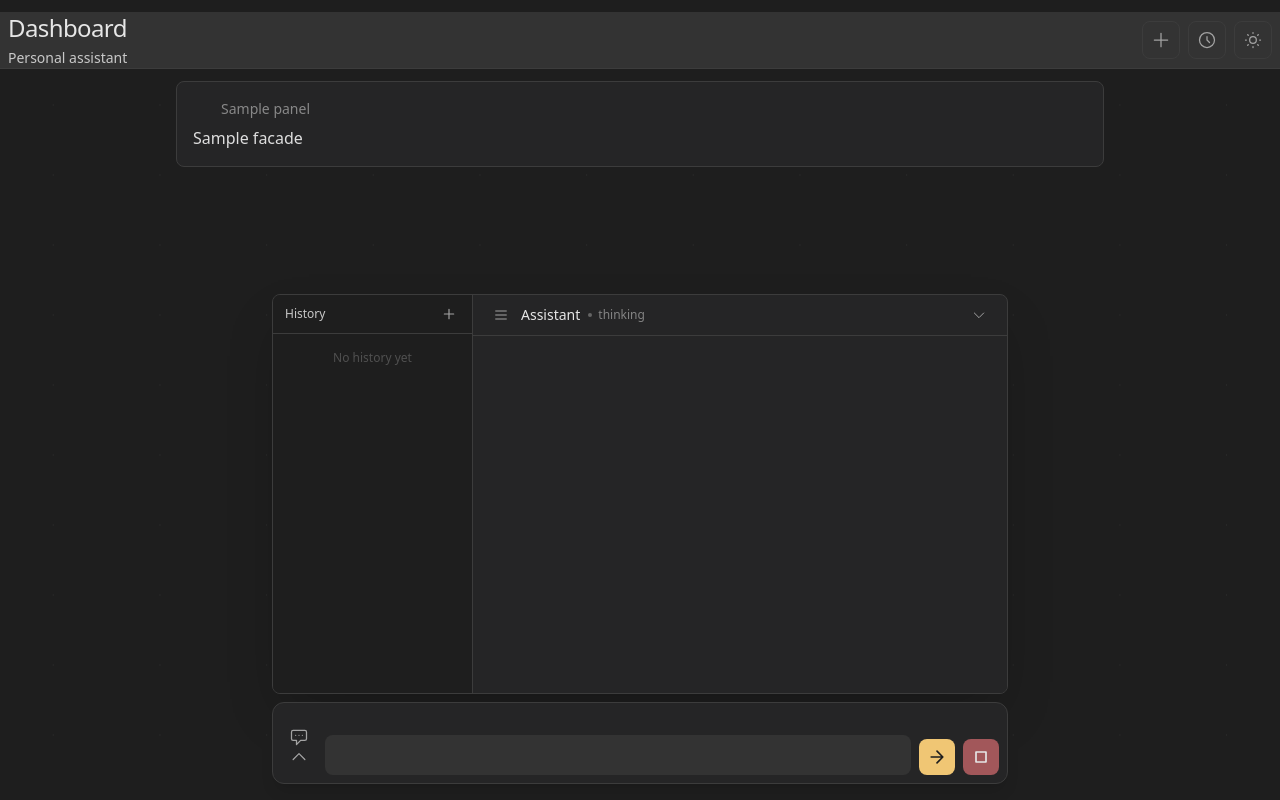
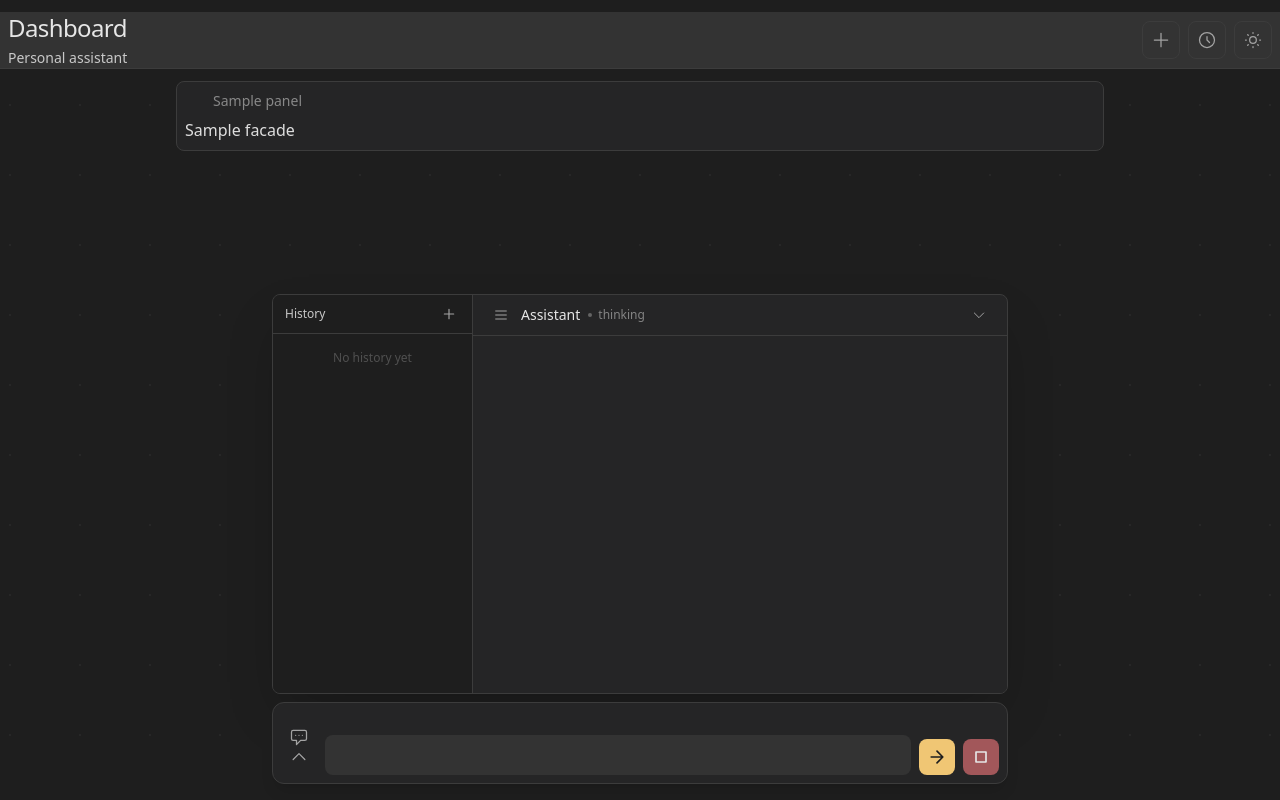
Before and after one commit to CallMeMhz/hypane, a FastAPI app: template app/templates/dashboard.html in a window 1280 px wide. Run offline with FastAPI, Linux system fonts and the light colour scheme; the template is opened without the code that fills it: most values are stand-ins (such as "Sample title", 1, 10 or a date in 2020); style sheets or scripts are compiled from the project's sources.

Commit message:
feat: auto-place panels in first empty grid slot and UI polish
- Replace naive bottom-stacking with first-fit scan across 12-col grid
  so new panels fill gaps instead of always appending below
- Reduce card padding from 1rem to 0.5rem
- Center heartbeat panel content vertically
- Move dot grid background from grid-stack to body for full-page coverage

Co-Authored-By: Claude Opus 4.6 <noreply@anthropic.com>

```diff
--- a/app/templates/dashboard.html
+++ b/app/templates/dashboard.html
@@ -213,21 +213,11 @@
 </div>
 
 <script>
-// Dot grid mouse glow — track mouse relative to grid container
-{
-  const grid = document.getElementById('dashboard-panels');
-  if (grid) {
-    grid.addEventListener('mousemove', (e) => {
-      const rect = grid.getBoundingClientRect();
-      grid.style.setProperty('--mouse-x', (e.clientX - rect.left) + 'px');
-      grid.style.setProperty('--mouse-y', (e.clientY - rect.top + grid.scrollTop) + 'px');
-    });
-    grid.addEventListener('mouseleave', () => {
-      grid.style.setProperty('--mouse-x', '-9999px');
-      grid.style.setProperty('--mouse-y', '-9999px');
-    });
-  }
-}
+// Dot grid mouse glow — track mouse across full page
+document.addEventListener('mousemove', (e) => {
+  document.body.style.setProperty('--mouse-x', e.clientX + 'px');
+  document.body.style.setProperty('--mouse-y', e.clientY + 'px');
+});
 
 function toggleTheme() {
   const html = document.documentElement;
--- a/frontend/src/styles/main.css
+++ b/frontend/src/styles/main.css
@@ -32,7 +32,7 @@
     background-color: var(--kb-bg-secondary);
     border: 1px solid var(--kb-border);
     border-radius: 0.5rem;
-    padding: 1rem;
+    padding: 0.5rem;
     transition: all 0.2s;
     position: relative;
     overflow: hidden;
@@ -157,36 +157,39 @@
   }
 }
 
-/* ===== Grid Dot Background (aligned to GridStack cells) ===== */
-.grid-stack {
+/* ===== Grid Dot Background (full-page, aligned to GridStack cells) ===== */
+body {
   --dot-size: 1px;
   --dot-color: var(--kb-border);
   --dot-glow: var(--kb-accent);
+  --dot-grid-width: calc(12 * 70px + 11 * 8px);
+  --dot-cell-w: 70px;
+  --dot-cell-h: 70px;
   --mouse-x: -9999px;
   --mouse-y: -9999px;
+  position: relative;
 }
 
-/* Base faint dots — one dot per cell corner */
-.grid-stack::before,
-.grid-stack::after {
+/* Base faint dots — tiled across full page */
+body::before,
+body::after {
   content: '';
-  position: absolute;
+  position: fixed;
   inset: 0;
   pointer-events: none;
   z-index: -1;
   background-image: radial-gradient(circle, var(--dot-color) var(--dot-size), transparent var(--dot-size));
-  /* Horizontal = column width (container / 12), Vertical = cellHeight (70px) */
-  background-size: calc(100% / 12) 70px;
-  background-position: 0 0;
+  background-size: var(--dot-cell-w) var(--dot-cell-h);
+  background-position: center top;
 }
 
 /* Dim base layer */
-.grid-stack::before {
+body::before {
   opacity: 0.3;
 }
 
 /* Bright layer — masked to mouse proximity */
-.grid-stack::after {
+body::after {
   --dot-color: var(--dot-glow);
   opacity: 0.7;
   mask-image: radial-gradient(circle 180px at var(--mouse-x) var(--mouse-y), black, transparent);
@@ -206,7 +209,7 @@
   background-color: var(--kb-bg-secondary);
   border: 1px solid var(--kb-border);
   border-radius: 0.5rem;
-  padding: 1rem;
+  padding: 0.5rem;
   overflow: hidden;
   display: flex;
   flex-direction: column;
--- a/market/heartbeat/facade.html
+++ b/market/heartbeat/facade.html
@@ -3,15 +3,15 @@
 {% set started = hb.get('started_at', '') %}
 {% set last = hb.get('last_beat', '') %}
 
-<div hx-get="/panels/{{ panel.id }}/content"
+<div class="h-full" hx-get="/panels/{{ panel.id }}/content"
      hx-trigger="every 5s"
      hx-target="closest .card-content"
      hx-swap="innerHTML">
-  <div class="flex items-center gap-3">
+  <div class="flex items-center justify-center gap-3 h-full">
     <div class="text-3xl font-mono font-bold" style="color: var(--kb-green, #50fa7b);">
       #{{ beat }}
     </div>
-    <div class="flex-1 text-xs" style="color: var(--kb-text-muted);">
+    <div class="text-xs" style="color: var(--kb-text-muted);">
       <div>{{ last[11:19] if last else '--:--:--' }}</div>
       <div style="color: var(--kb-text-ghost);">since {{ started[11:19] if started else '--' }}</div>
     </div>
```
Also changed, not shown: app/services/dashboard.py (+48 -13 lines).
